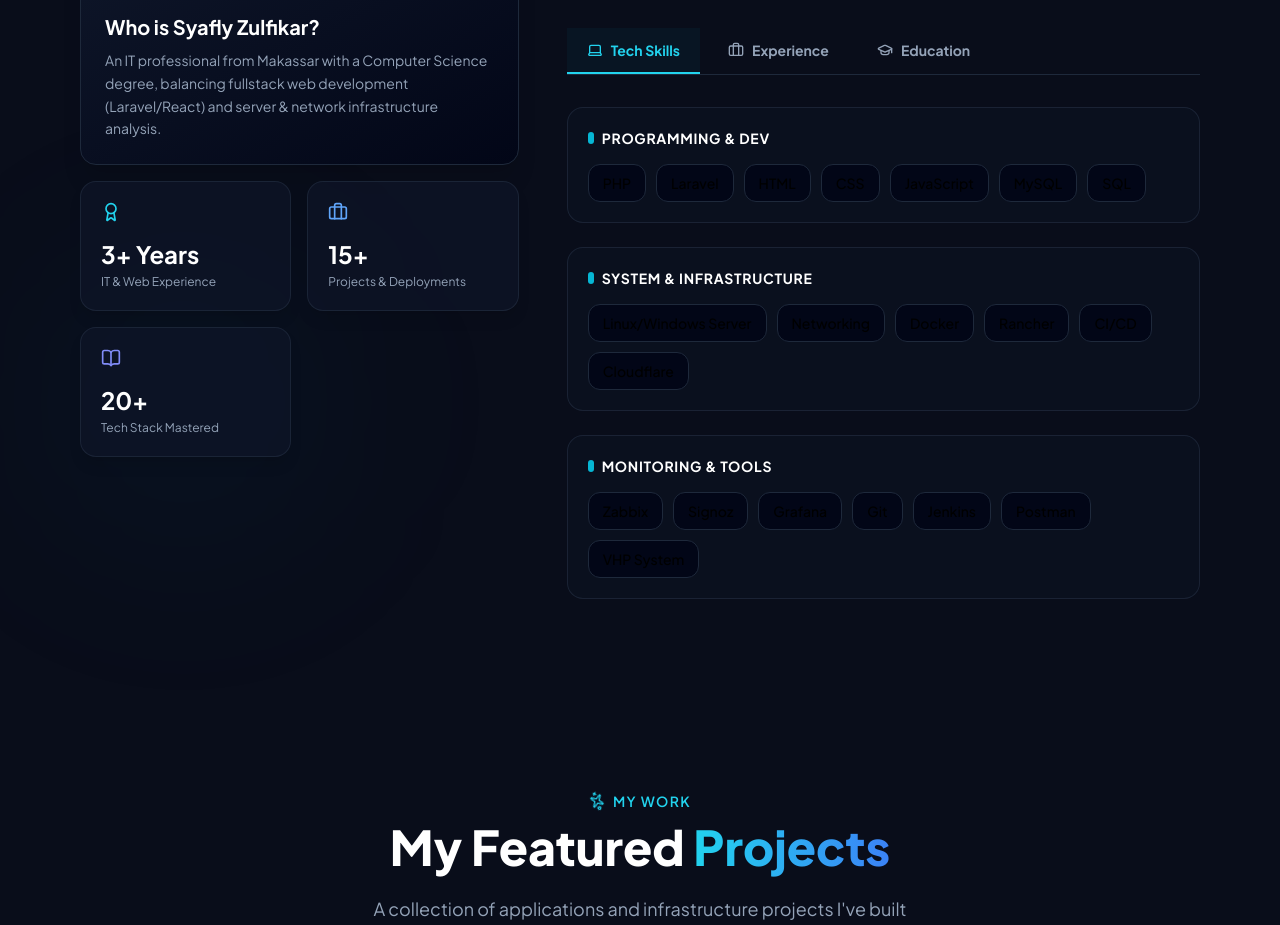
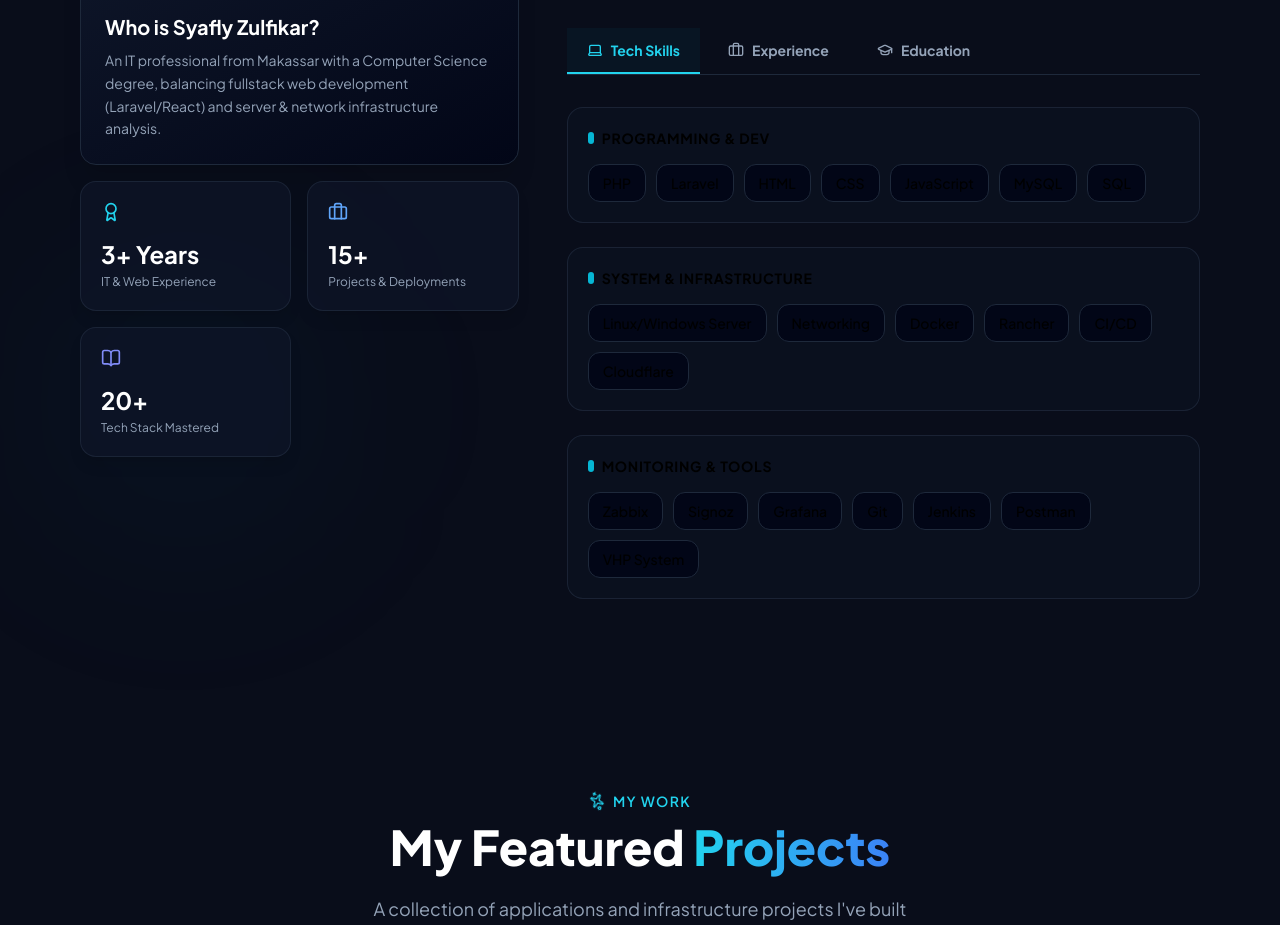
Before and after one commit to syafly/portfolio, a React (Vite) app: page / in a window 1280 px wide. Shown: the part 980-1905 px from the top of the page. Built offline with nearby package versions, Linux system fonts and the light colour scheme.

Commit message:
update 0.3

```diff
--- a/src/components/About.jsx
+++ b/src/components/About.jsx
@@ -141,11 +141,10 @@ function About() {
                 <button
                   key={tab.id}
                   onClick={() => setActiveTab(tab.id)}
-                  className={`flex items-center gap-2 px-5 py-3 border-b-2 font-bold text-sm transition-all duration-300 whitespace-nowrap ${
-                    activeTab === tab.id
+                  className={`flex items-center gap-2 px-5 py-3 border-b-2 font-bold text-sm transition-all duration-300 whitespace-nowrap ${activeTab === tab.id
                       ? "border-cyan-400 text-cyan-400 bg-cyan-500/5"
                       : "border-transparent text-slate-400 hover:text-white"
-                  }`}
+                    }`}
                 >
                   {tab.icon}
                   {tab.label}
@@ -161,7 +160,7 @@ function About() {
                 <div className="space-y-6 animate-fadeIn">
                   {skillCategories.map((category, idx) => (
                     <div key={idx} className="p-5 rounded-2xl bg-slate-900/30 border border-slate-800/80">
-                      <h3 className="text-white font-bold text-sm uppercase tracking-wider mb-4 flex items-center gap-2">
+                      <h3 className="text-cyan font-bold text-sm uppercase tracking-wider mb-4 flex items-center gap-2">
                         <span className="w-1.5 h-3 bg-cyan-500 rounded-full" />
                         {category.title}
                       </h3>
```
